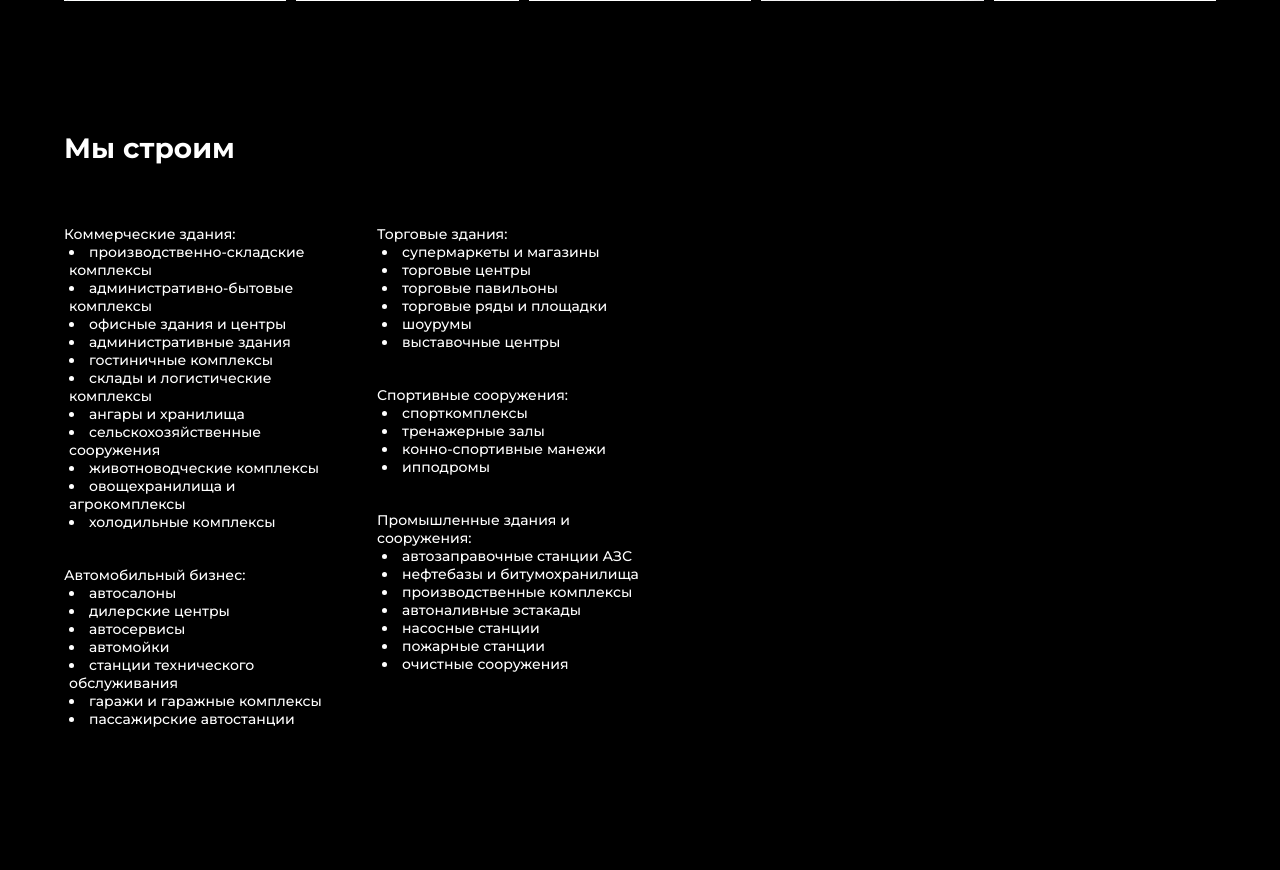
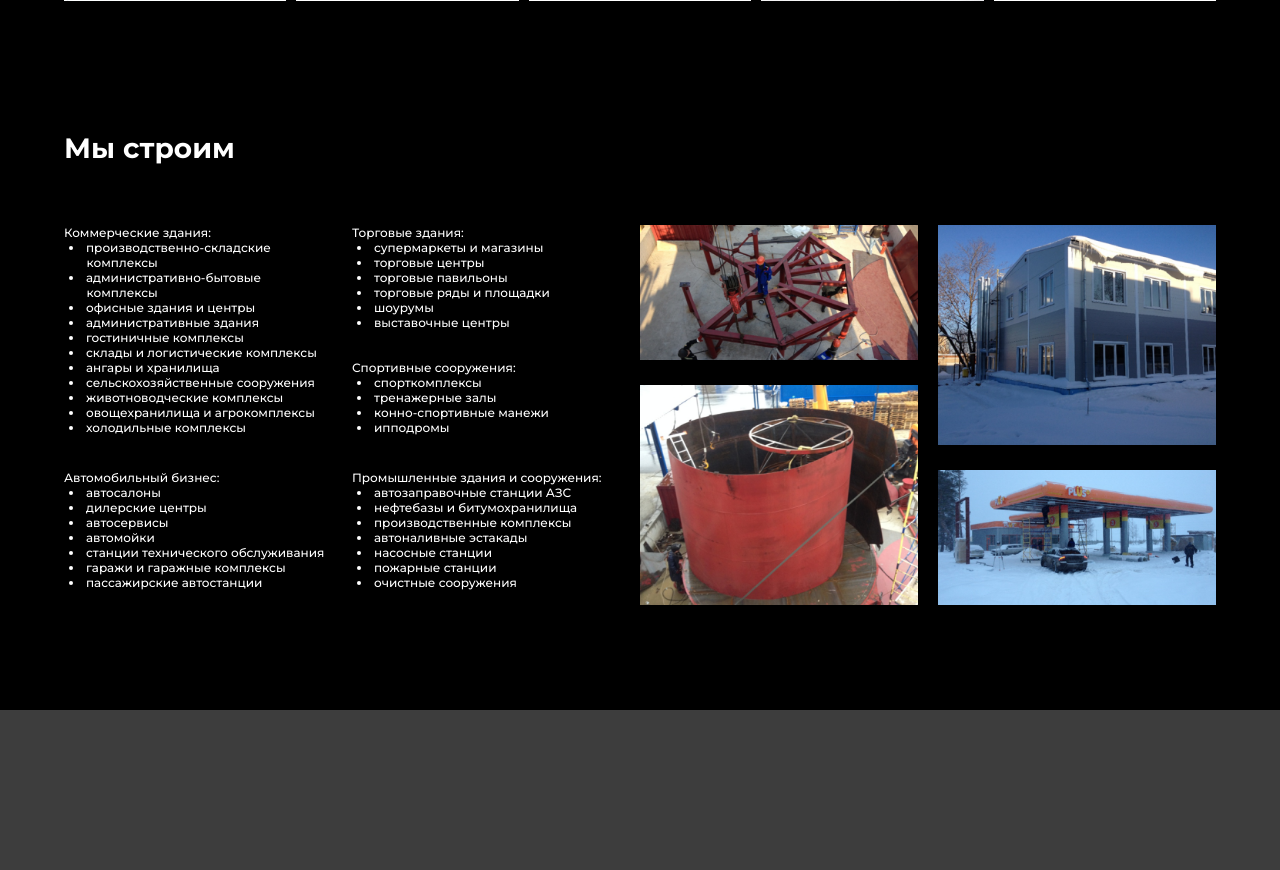
Before and after one commit to Li18ko/Website-of-the-construction-company, a PHP site: page / in a window 1280 px wide. Shown: the part 1871-2741 px from the top of the page. Before the commit the page ends 2598 px from the top, so only its background shows below. Run offline with PHP 8.4, Linux system fonts and the light colour scheme.

Commit message:
Раздел Мы строим список и фотки готовы, на главной странице остался только футер

```diff
--- a/index.html
+++ b/index.html
@@ -140,8 +140,10 @@
             <div class="weAreBuildingDataListLeft">
               <div class="weAreBuildingDataListLeftUp">
                 <p>Коммерческие здания:</p>
-                <li>производственно-складские комплексы</li>
-                <li>административно-бытовые комплексы</li>
+                <li>производственно-складские</li>
+                <li class="red">комплексы</li>
+                <li>административно-бытовые</li>
+                <li class="red">комплексы</li>
                 <li>офисные здания и центры</li>
                 <li>административные здания</li>
                 <li>гостиничные комплексы</li>
@@ -193,13 +195,30 @@
             </div>
           </div>
           <div class="weAreBuildingDataImage">
-
+            <div class="weAreBuildingDataImageLeft">
+              <div class="weAreBuildingDataImageLeftUp">
+                <img src="/image/image 53.png" alt="Картинка стройки">
+              </div>
+              <div class="weAreBuildingDataImageLeftBottom">
+                <img src="/image/image 59.png" alt="Картинка стройки">
+              </div>
+            </div>
+            <div class="weAreBuildingDataImageRight">
+              <div class="weAreBuildingDataImageRightUp">
+                <img src="/image/image 108.png" alt="Картинка стройки">
+              </div>
+              <div class="weAreBuildingDataImageRightBottom">
+                <img src="/image/image 94.png" alt="Картинка стройки">
+              </div>
+            </div>
           </div>
         </div>
+      </div>
+    </main>
 
-      </div>
+    <footer>
 
-    </main>
+    </footer>
 
   </body>
 
--- a/styles.css
+++ b/styles.css
@@ -369,6 +369,10 @@ main {
     margin-right: 0;
 }
 
+.weAreBuilding{
+    margin-bottom: 105px;
+}
+
 .weAreBuilding h1{
     color:#FFFFFF;
     font-size: 28px;
@@ -383,7 +387,7 @@ main {
 .weAreBuildingDataListRightCenter p, .weAreBuildingDataListRightCenter li,
 .weAreBuildingDataListRightBottom p, .weAreBuildingDataListRightBottom li {
     color:#FFFFFF;
-    font-size: 14px;
+    font-size: 12px;
     font-weight: 500;
     margin: 0;
 }
@@ -394,14 +398,26 @@ main {
     margin-left: 5px;
 }
 
-.weAreBuildingDataListRightUp, .weAreBuildingDataListRightCenter,
-.weAreBuildingDataListRightBottom {
-    margin-left: 25px;
+.weAreBweAreBuildingDataListRight {
+    float: right;
 }
 
 
-.weAreBuildingDataListLeftUp, .weAreBuildingDataListRightUp, .weAreBuildingDataListRightCenter{
+.weAreBuildingDataListLeftUp{
     margin-bottom: 35px;
+}
+
+.weAreBuildingDataListRightUp{
+    margin-bottom: 30.4px;
+}
+
+.weAreBuildingDataListRightCenter{
+    margin-bottom: 35px;
+}
+
+.red {
+    list-style-type: none;
+    padding-left: 17.6px;
 }
 
 
@@ -420,3 +436,65 @@ main {
 .weAreBuildingDataListLeft, .weAreBuildingDataListRight{
     flex: 1;
 }
+
+.weAreBuildingDataImage{
+    height: 380px;
+    display: flex;
+}
+
+.weAreBuildingDataImageLeft, .weAreBuildingDataImageRight{
+    flex: calc(100% - 10px);
+    display: flex;
+    flex-direction: column;
+}
+
+.weAreBuildingDataImageLeft{
+    margin-right: 20px;
+}
+
+.weAreBuildingDataImageLeftUp{
+    flex: calc(100% - 220px - 25px);
+    height: calc(100% - 220px - 25px);
+    margin-bottom: 25px;
+}
+
+.weAreBuildingDataImageLeftUp img{
+    height: 100%;
+    width: 100%;
+}
+
+.weAreBuildingDataImageLeftBottom{
+    flex: calc(100% - 135px - 25px);
+    height: calc(100% - 135px - 25px);
+}
+
+.weAreBuildingDataImageLeftBottom img{
+    height: 100%;
+    width: 100%;
+}
+
+.weAreBuildingDataImageRightUp{
+    flex: calc(100% - 135px - 25px);
+    height: calc(100% - 135px - 25px);
+    margin-bottom: 25px;
+}
+
+.weAreBuildingDataImageRightUp img{
+    height: 100%;
+    width: 100%;
+}
+
+.weAreBuildingDataImageRightBottom{
+    flex: calc(100% - 220px - 25px);
+    height: calc(100% - 220px - 25px);
+}
+
+.weAreBuildingDataImageRightBottom img{
+    height: 100%;
+    width: 100%;
+}
+
+footer{
+    height: 160px;
+    background-color: #3D3D3D;
+}
```
Also changed, not shown: image/image 108.png (added), image/image 53.png (added), image/image 59.png (added), image/image 94.png (added).
